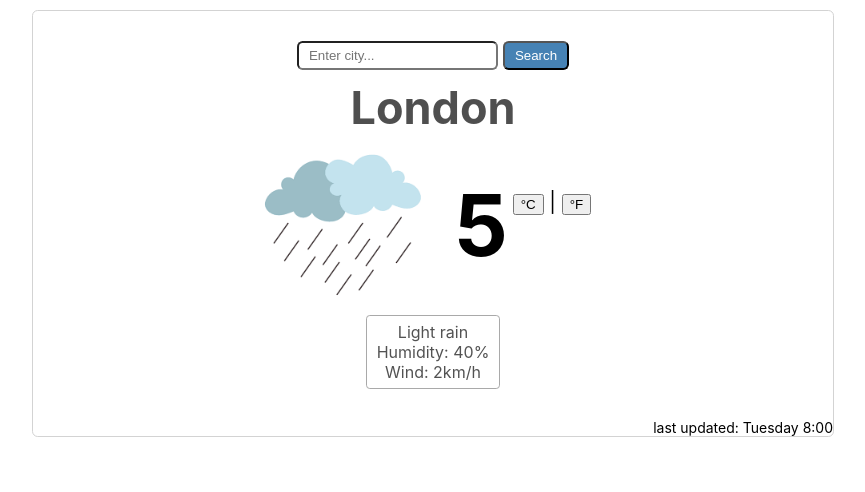
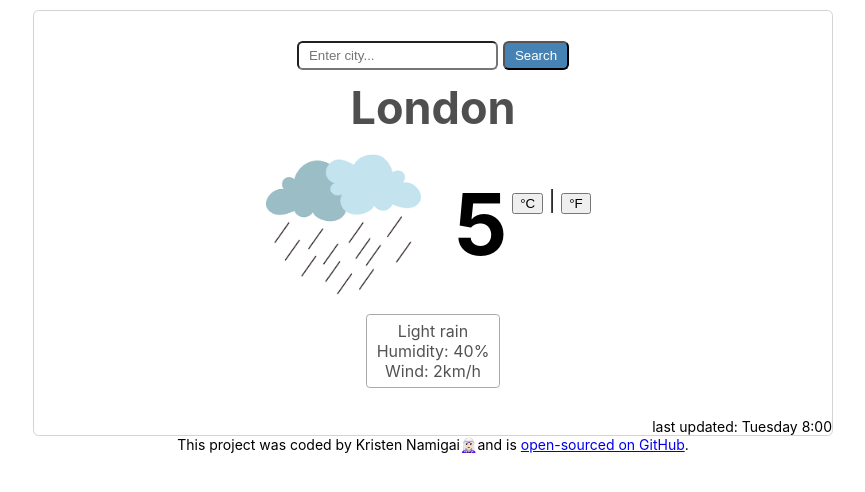
Before and after one commit to KrisTenFour/weather-react, a React (Create React App) app: page / in a window 1280 px wide. Shown: the top 492 px of the page, without its empty margins (207-1072 px from the left). Built offline with nearby package versions, Linux system fonts and the light colour scheme.

Commit message:
Update Footer items CSS

```diff
--- a/src/App.css
+++ b/src/App.css
@@ -2,13 +2,9 @@
   width: 800px;
   margin: 0 auto;
   margin-top: 10px;
-  border: 0.5mm solid lightgrey;
-  border-radius: 1.5mm;
   text-align: center;
 }
 
-.App .last-updated {
-  display: flex;
-  justify-content: flex-end;
+.App .coded-by {
   font-size: 14px;
 }
--- a/src/App.js
+++ b/src/App.js
@@ -5,6 +5,10 @@ function App() {
   return (
     <div className="App">
       <Weather />
+      <div className="coded-by">
+        This project was coded by Kristen Namigai🧝🏻‍♀️and is{" "}
+        <a href="https://github.com/KrisTenFour/weather-react" target="_blank" rel="noreferrer">open-sourced on GitHub</a>.
+      </div>
     </div>
   );
 }
--- a/src/Weather.css
+++ b/src/Weather.css
@@ -1,3 +1,14 @@
+.Weather {
+    border: 0.5mm solid lightgrey;
+    border-radius: 1.5mm;
+}
+
+.Weather .last-updated {
+    display: flex;
+    justify-content: flex-end;
+    font-size: 14px;
+}
+
 .Search input {
     margin-top: 30px;
     padding: 5px 10px;
--- a/src/Weather.js
+++ b/src/Weather.js
@@ -28,7 +28,11 @@ export default function Weather() {
                 <div className="humidity">Humidity: {weatherData.humidity}%</div>
                 <div className="wind">Wind: {weatherData.wind}km/h</div>
             </div>
-            <div className="last-updated">last updated: {weatherData.updated}</div>
+            <div className="Footer">
+                <div className="last-updated">
+                    last updated: {weatherData.updated}
+                </div>
+            </div>
         </div>
     );
 }
```
